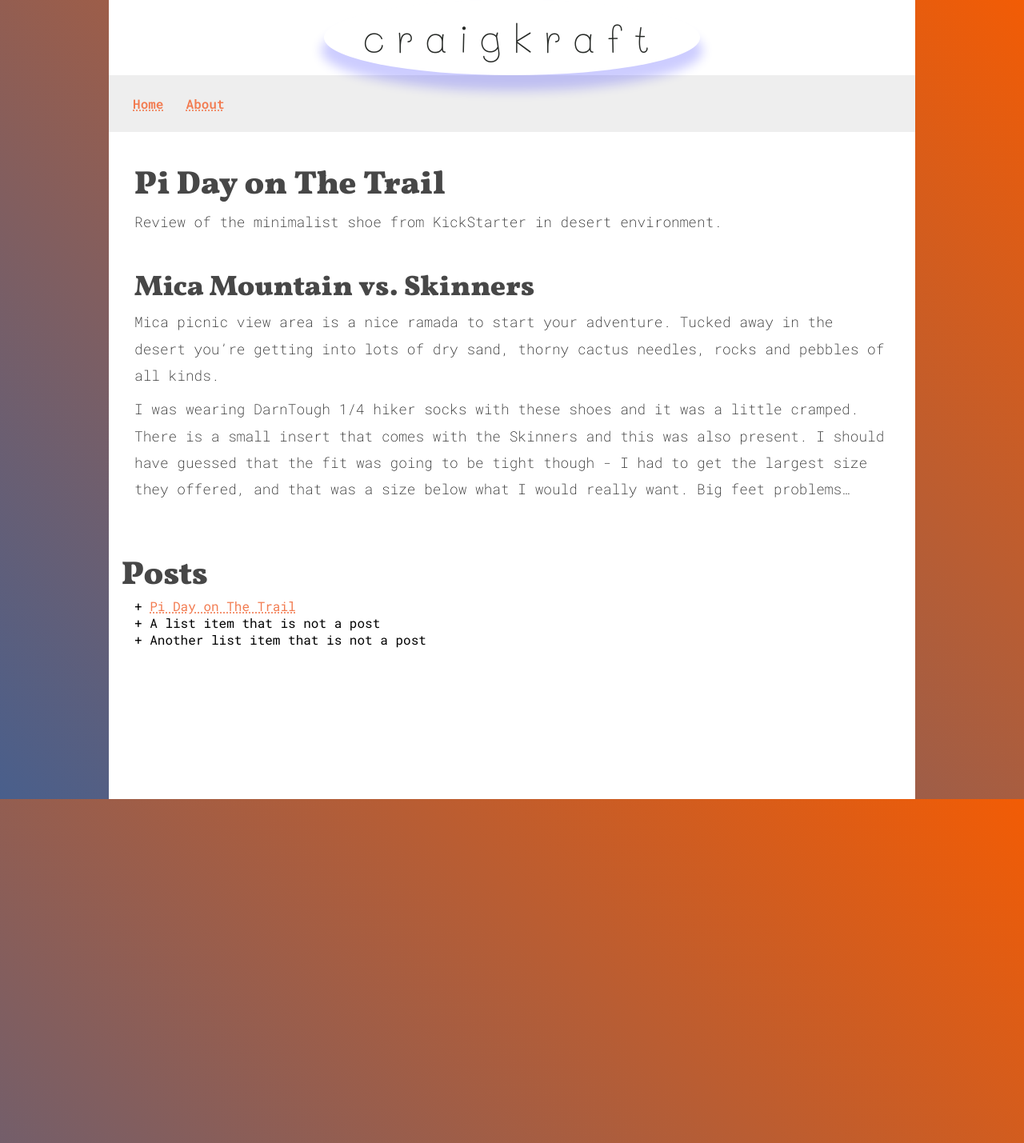
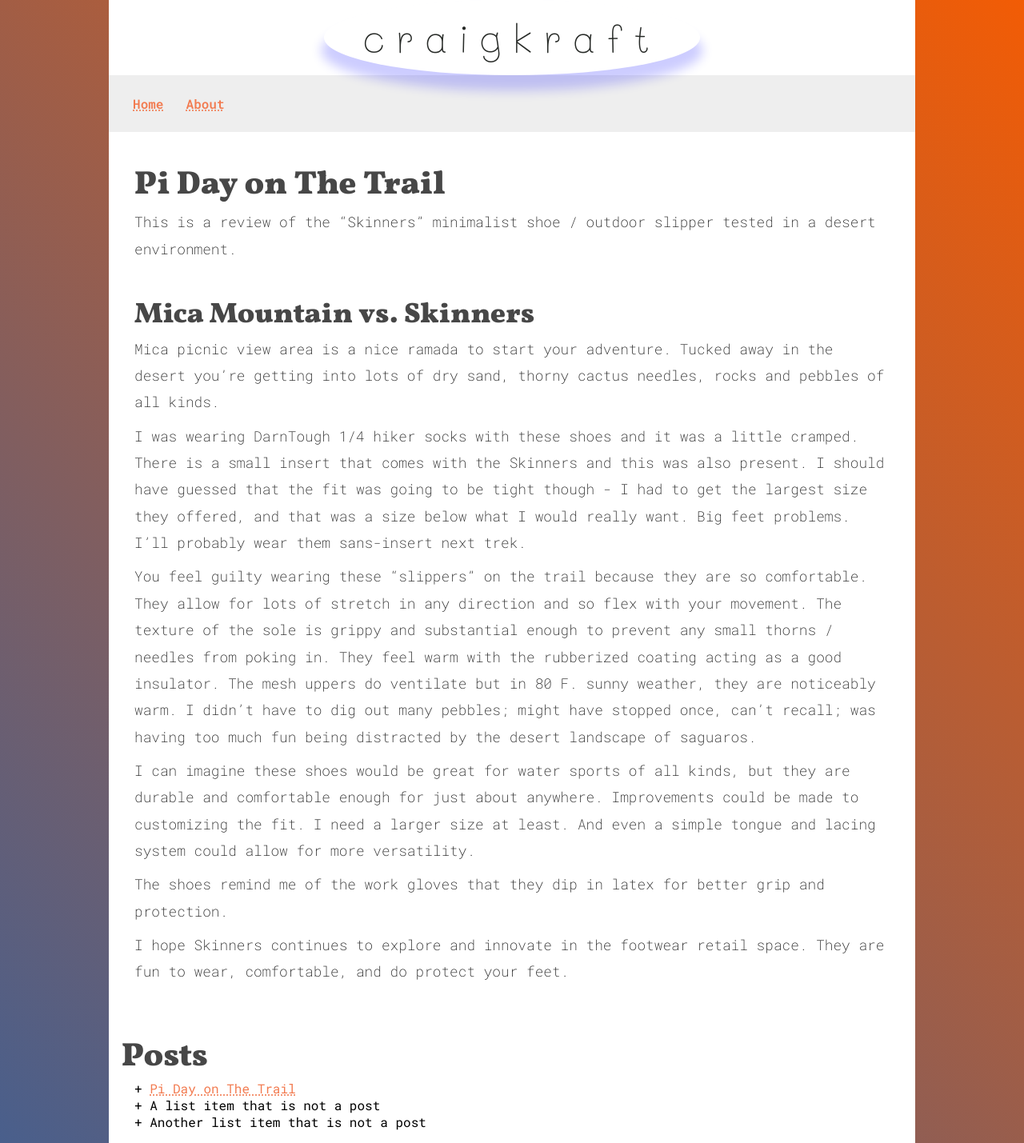
Before and after one commit to craigkraft/craigkraft.github.io, a Jekyll site: the page built from _posts/2021-03-14-Pi-Day-On-the-Trail.md, in a window 1280 px wide. Shown: the whole page at 80% size. Built offline with Jekyll 4.4.1, drawn with Linux system fonts in a browser that asks for light colours.

Commit message:
Update 2021-03-14-Pi-Day-On-the-Trail.md

```diff
--- a/_posts/2021-03-14-Pi-Day-On-the-Trail.md
+++ b/_posts/2021-03-14-Pi-Day-On-the-Trail.md
@@ -5,10 +5,18 @@ title: Pi Day on The Trail
 
 # Pi Day on The Trail
 
-Review of the minimalist shoe from KickStarter in desert environment.
+This is a review of the "Skinners" minimalist shoe / outdoor slipper tested in a desert environment.
 
 ## Mica Mountain vs. Skinners
 
 Mica picnic view area is a nice ramada to start your adventure. Tucked away in the desert you're getting into lots of dry sand, thorny cactus needles, rocks and pebbles of all kinds.
 
-I was wearing DarnTough 1/4 hiker socks with these shoes and it was a little cramped. There is a small insert that comes with the Skinners and this was also present. I should have guessed that the fit was going to be tight though -  I had to get the largest size they offered, and that was a size below what I would really want. Big feet problems...
+I was wearing DarnTough 1/4 hiker socks with these shoes and it was a little cramped. There is a small insert that comes with the Skinners and this was also present. I should have guessed that the fit was going to be tight though -  I had to get the largest size they offered, and that was a size below what I would really want. Big feet problems. I'll probably wear them sans-insert next trek.
+
+You feel guilty wearing these "slippers" on the trail because they are so comfortable. They allow for lots of stretch in any direction and so flex with your movement. The texture of the sole is grippy and substantial enough to prevent any small thorns / needles from poking in. They feel warm with the rubberized coating acting as a good insulator. The mesh uppers do ventilate but in 80 F. sunny weather, they are noticeably warm. I didn't have to dig out many pebbles; might have stopped once, can't recall; was having too much fun being distracted by the desert landscape of saguaros.
+
+I can imagine these shoes would be great for water sports of all kinds, but they are durable and comfortable enough for just about anywhere. Improvements could be made to customizing the fit. I need a larger size at least. And even a simple tongue and lacing system could allow for more versatility.
+
+The shoes remind me of the work gloves that they dip in latex for better grip and protection.
+
+I hope Skinners continues to explore and innovate in the footwear retail space. They are fun to wear, comfortable, and do protect your feet.
```
